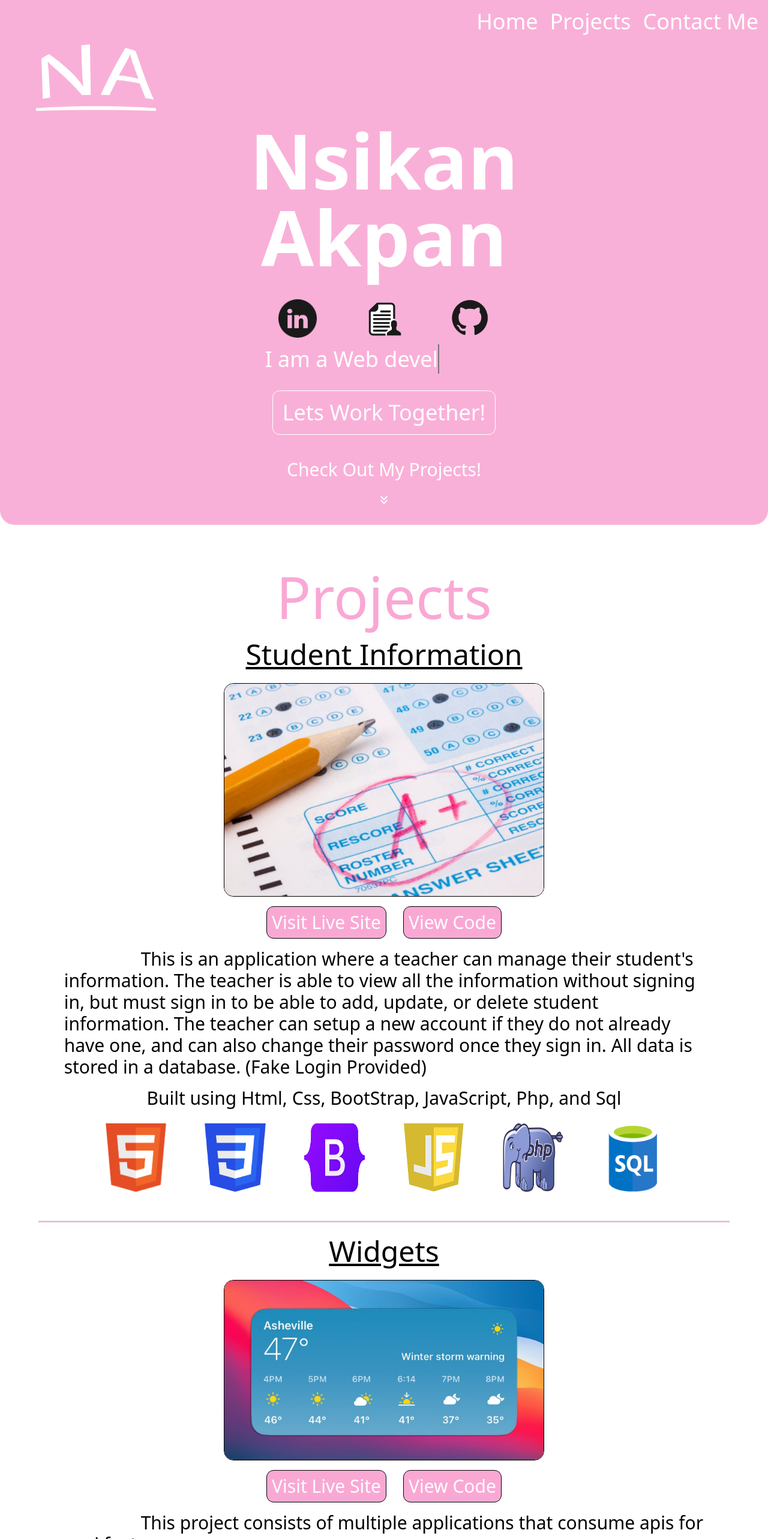
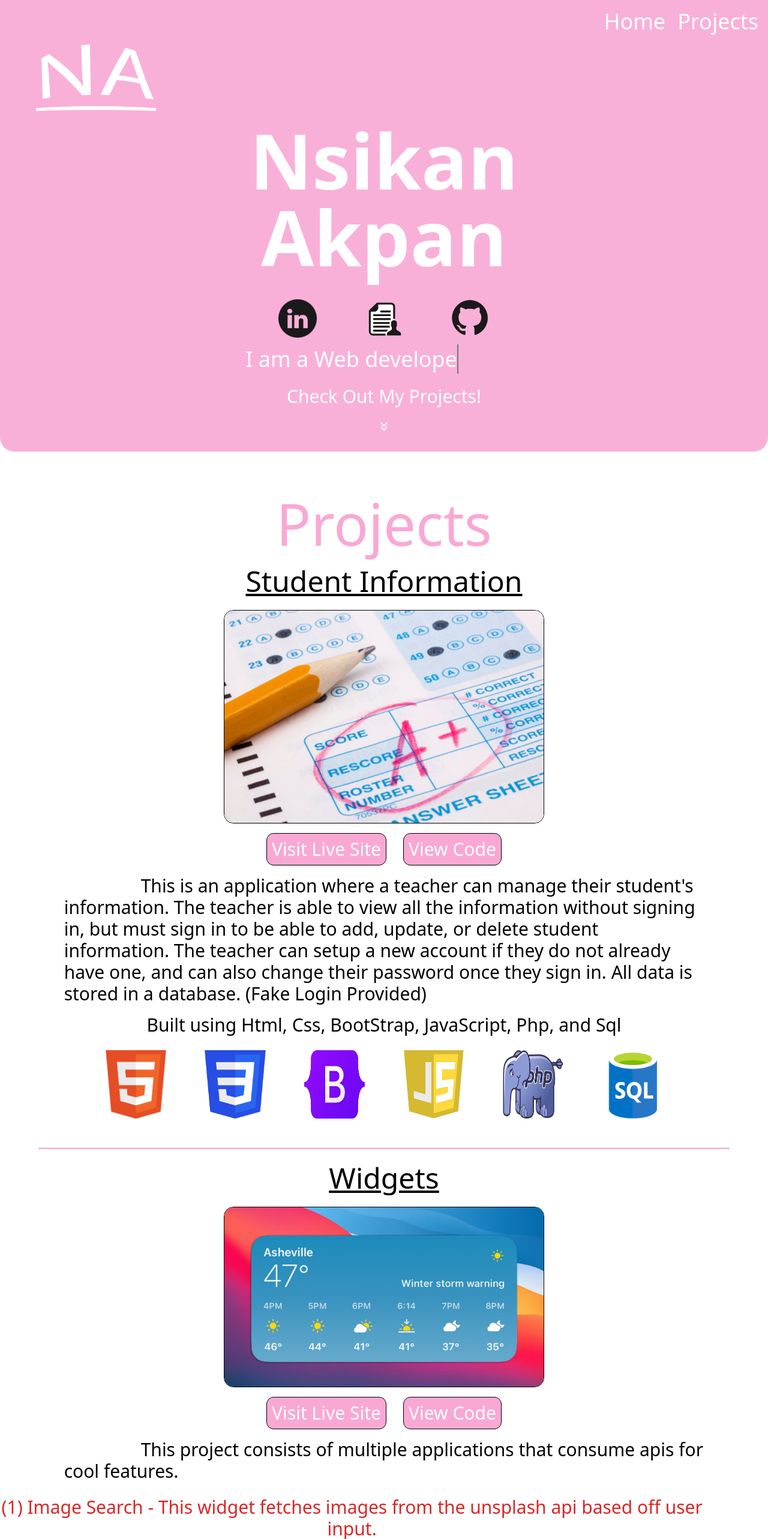
Before and after one commit to nsikan-na/portfolio, a React (Create React App) app: page / in a window 1280 px wide. Shown: the top 2566 px of the page at 60% size. Built offline with nearby package versions, Linux system fonts and the light colour scheme.

Commit message:
hid email component

```diff
--- a/src/App.js
+++ b/src/App.js
@@ -50,7 +50,7 @@ export default function App() {
             skills={["html", "css", "js", "react", "tailwind"]}
             other="Built using React.js and Tailwind.css (Html,Css, JavaScript)"
             widgets={[
-              `(1) Image Search - This widget fetches images from the unsplash api based off user input .`,
+              `(1) Image Search - This widget fetches images from the unsplash api based off user input.`,
             ]}
             git="https://github.com/nsikan-na/spa_widgets"
             live="https://nsikan-spa-widgets.netlify.app/"
@@ -69,7 +69,7 @@ export default function App() {
               <br />
               <br />
               {/* Contact form component */}
-              <Email />
+              {/* <Email /> */}
             </div>
           </div>
         </div>
--- a/src/components/Header.js
+++ b/src/components/Header.js
@@ -26,12 +26,12 @@ export default function Header() {
         ></span>
       </div>
       <a href="#contact">
-        <button
+        {/* <button
           style={{ border: "1px solid white" }}
           className="mx-3.5 bg-pink-300 text-white p-2 rounded-xl text-3xl my-4 md:text-5xl md:p-4 lg:text-4xl 2xl:text-5xl"
         >
           Lets Work Together!
-        </button>
+        </button> */}
       </a>
       <a href="#projects">
         <div className="text-xl my-6 md:text-4xl md:py-2 lg:py-0 lg:text-3xl 2xl:py-0 2xl:text-4xl" >Check Out My Projects!</div>
--- a/src/components/NavBar.js
+++ b/src/components/NavBar.js
@@ -48,7 +48,7 @@ export default function NavBar() {
           >
             Projects
           </a>
-          <a
+          {/* <a
             href="#contact"
             className="text-xl md:invisible"
             onClick={() => {
@@ -56,7 +56,7 @@ export default function NavBar() {
             }}
           >
             Contact Me
-          </a>
+          </a> */}
         </>
       );
     }
@@ -91,7 +91,7 @@ export default function NavBar() {
           >
             Projects
           </a>
-          <a
+          {/* <a
             href="#contact"
             className="text-3xl lg:text-4xl 2xl:text-5xl"
             onClick={() => {
@@ -99,7 +99,7 @@ export default function NavBar() {
             }}
           >
             Contact Me
-          </a>
+          </a> */}
           </div>
       </nav>
     </div>
--- a/src/components/Projects.js
+++ b/src/components/Projects.js
@@ -55,7 +55,7 @@ export default function Projects({
           return (
             <p
               key={i}
-              className={`  md:text-3xl 2xl:text-4xl my-2 ${colors[i]}`}
+              className={`w-11/12  md:text-3xl 2xl:text-4xl my-2 ${colors[i]}`}
             >
               {widget}
             </p>
```
Also changed, not shown: src/components/Email.js (+16 -4 lines), 1 other file (tests, documents, lock files or other folders).
